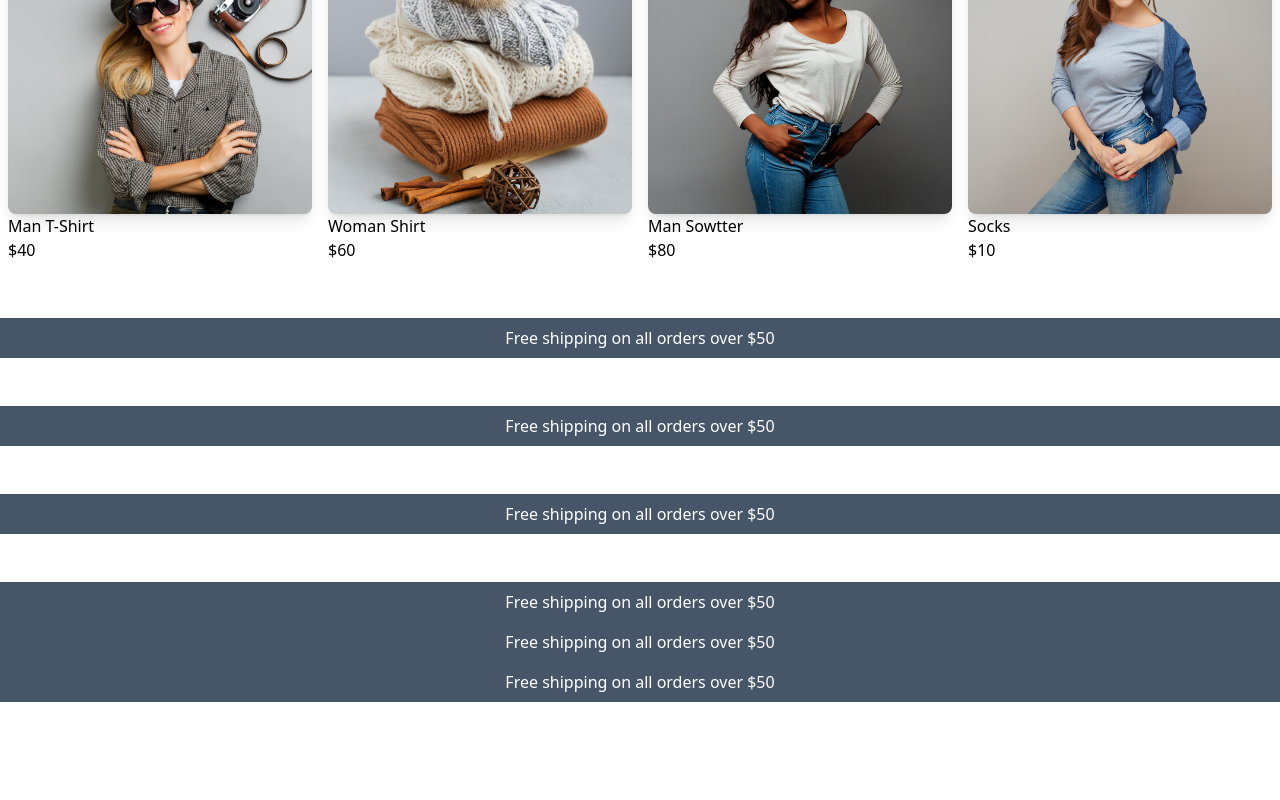
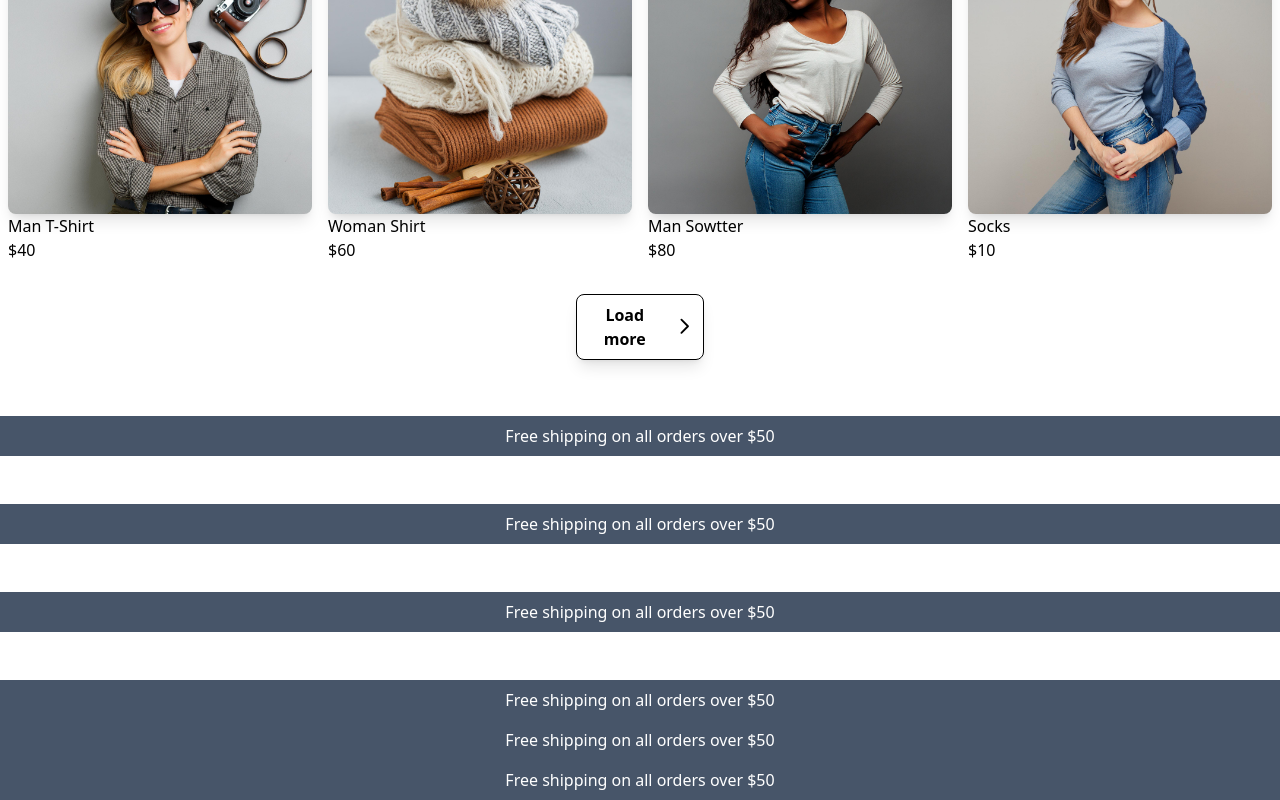
Before and after one commit to ledminh/my-project-gallery, a Next.js app: page /projects/shop-landing-page-1 in a window 1280 px wide. Shown: the part 1666-2466 px from the top of the page. Before the commit the page ends 2368 px from the top, so only its background shows below. Built offline with nearby package versions, Linux system fonts and the light colour scheme.

Commit message:
Add Central Image

```diff
--- a/src/app/(other)/projects/shop-landing-page-1/assets/icons.tsx
+++ b/src/app/(other)/projects/shop-landing-page-1/assets/icons.tsx
@@ -87,7 +87,7 @@ export function LeftArrowHeadIcon() {
   );
 }
 
-export function RightArrowHeadIcon() {
+export function RightArrowHeadIcon({ className }: { className?: string }) {
   return (
     <svg xmlns="http://www.w3.org/2000/svg" fill="none" viewBox="0 0 24 24">
       <path
@@ -96,6 +96,7 @@ export function RightArrowHeadIcon() {
         strokeWidth="2"
         stroke="currentColor"
         d="M9 5l7 7-7 7"
+        className={className}
       ></path>
     </svg>
   );
--- a/src/app/(other)/projects/shop-landing-page-1/components/Tabs/index.tsx
+++ b/src/app/(other)/projects/shop-landing-page-1/components/Tabs/index.tsx
@@ -5,6 +5,7 @@ import Link from "next/link";
 import data from "./data";
 
 import { useState } from "react";
+import { RightArrowHeadIcon } from "../../assets/icons";
 
 export default function Tabs() {
   const [activeTab, setActiveTab] = useState(data[0].id);
@@ -60,6 +61,17 @@ export default function Tabs() {
           </li>
         ))}
       </ul>
+      <div className="flex justify-center items-center">
+        <Link
+          href="/shop"
+          className="border border-black w-32 text-center p-2 hover:bg-gray-300 font-semibold flex justify-center items-center gap-2 rounded-lg shadow-lg"
+        >
+          <span>Load more</span>
+          <div className="w-6 h-6">
+            <RightArrowHeadIcon />
+          </div>
+        </Link>
+      </div>
     </section>
   );
 }
```
Also changed, not shown: src/app/(other)/projects/shop-landing-page-1/assets/images/central-image.jpg (added).
